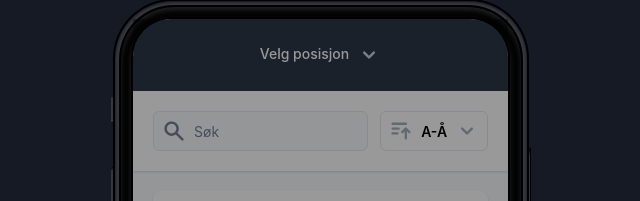
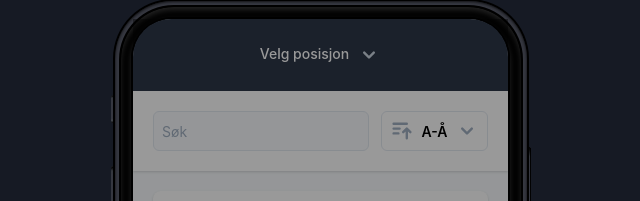
Before and after one commit to danielkjellid/DS4300-Interaction-Design-2-JNGL, a Vue app: page /favorites in a window 1280 px wide. Shown: the part 101-302 px from the top of the page, without its empty margins (319-959 px from the left). Built offline with nearby package versions, Linux system fonts and the light colour scheme; what @tailwindcss/custom-forms would draw is missing.

Commit message:
Searchbar adjusting

```diff
--- a/src/components/PlaceList.vue
+++ b/src/components/PlaceList.vue
@@ -1,7 +1,7 @@
 <template>
     <div class="rounded-t">
         <place-item
-            v-for="place in places"
+            v-for="place in filteredPlaces"
             :key="place.id"
             :id="place.id"
             :placeImg="place.placeImg"
@@ -11,6 +11,7 @@
             :reviews="place.reviews"
             ></place-item>
     </div>
+
 </template>
 
 <script>
@@ -19,6 +20,7 @@ import PlaceItem from './PlaceItem.vue';
 export default {
     data () {
         return {
+            search: '',
             places: [
                 {
                     id: 1,
@@ -79,7 +81,15 @@ export default {
     },
     components: {
         'place-item': PlaceItem
+    },
+    computed: {
+    filteredPlaces: function() {
+      return this.places.filter( place => {
+          return place.name.toLowerCase().match(this.search.toLowerCase());
+      })
     }
+  }
+
 }
 </script>
 
--- a/src/components/SearchBar.vue
+++ b/src/components/SearchBar.vue
@@ -1,22 +1,18 @@
 <template>
     <div class="bg-white h-20 shadow flex flex-row items-center justify-between">
-        <div class="h-10 w-2/3 bg-gray-100 rounded-md border border-gray-300 ml-5 mr-3 text-sm text-gray-600 flex flex-row items-center">
-            <div class="ml-2 mr-2">
-                <svg viewBox="0 0 20 20" fill="currentColor" class="w-6 h-6"><path fill-rule="evenodd" d="M8 4a4 4 0 100 8 4 4 0 000-8zM2 8a6 6 0 1110.89 3.476l4.817 4.817a1 1 0 01-1.414 1.414l-4.816-4.816A6 6 0 012 8z" clip-rule="evenodd"></path></svg>
-            </div>
-            <div>
-                Søk
-            </div>
-        </div>
+
+        <input type="text" v-model="search" class="h-10 w-2/3 bg-gray-100 rounded-md border border-gray-300 ml-5 mr-3 text-sm text-gray-600 flex flex-row items-center p-2" placeholder="Søk" />
         <div class="h-10 w-1/3 bg-white rounded-md border border-gray-300 mr-5 flex flex-row items-center justify-between text-gray-500">
             <svg viewBox="0 0 20 20" fill="currentColor" class="w6 h-6 ml-2"><path d="M3 3a1 1 0 000 2h11a1 1 0 100-2H3zM3 7a1 1 0 000 2h5a1 1 0 000-2H3zM3 11a1 1 0 100 2h4a1 1 0 100-2H3zM13 16a1 1 0 102 0v-5.586l1.293 1.293a1 1 0 001.414-1.414l-3-3a1 1 0 00-1.414 0l-3 3a1 1 0 101.414 1.414L13 10.414V16z"></path></svg>
             <div class="text-sm text-black font-semibold">A-Å</div>
             <svg viewBox="0 0 20 20" fill="currentColor" class="w-6 h-6 mr-2" id="dropArrow"><path fill-rule="evenodd" d="M5.293 7.293a1 1 0 011.414 0L10 10.586l3.293-3.293a1 1 0 111.414 1.414l-4 4a1 1 0 01-1.414 0l-4-4a1 1 0 010-1.414z" clip-rule="evenodd"></path></svg>
         </div>
+
     </div>
 </template>
 
 <script>
+
 export default {
     name: 'SearchBar'
 }
--- a/src/views/Favorites.vue
+++ b/src/views/Favorites.vue
@@ -23,6 +23,7 @@ export default {
   },
   data () {
     return {
+
       favoritesModal: {
         id: 1,
         icon: 'lightbulb.svg',
@@ -31,6 +32,8 @@ export default {
       }
     }
   }
+
+
 }
 </script>
 
```
